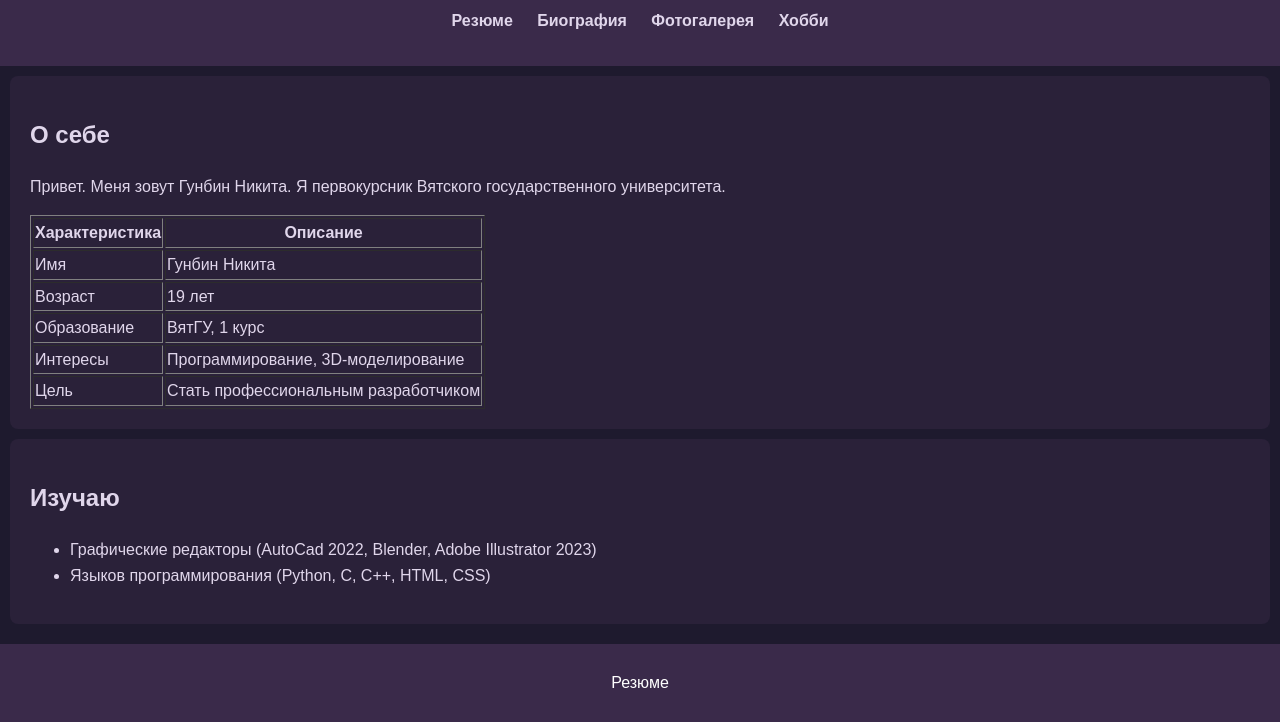
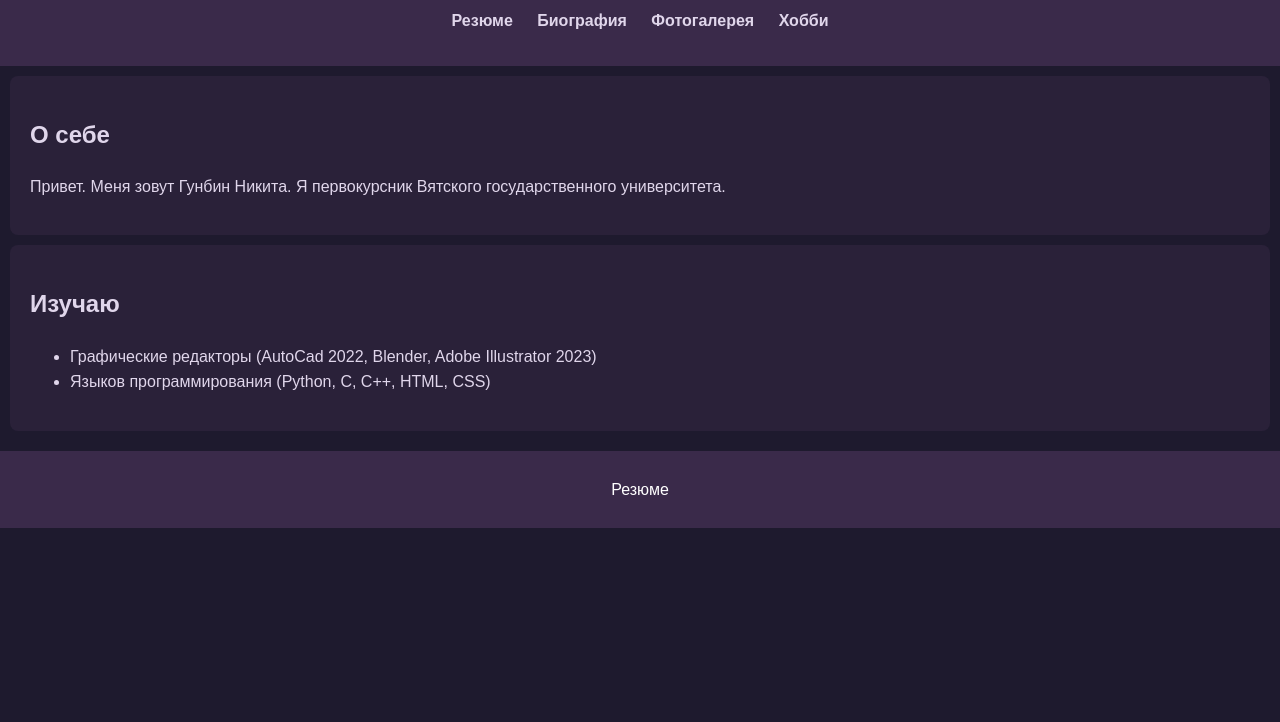
Before and after one commit to Sn0wDr1ft/-, a plain HTML site: page index.html in a window 1280 px wide. Shown: the part 102-824 px from the top of the page. After the commit the page ends 800 px from the top, so only its background shows below. Drawn offline with Linux system fonts and the light colour scheme.

Commit message:
index.html

```diff
--- a/index.html
+++ b/index.html
@@ -23,33 +23,6 @@
   <section>
     <h2>О себе</h2>
     <p>Привет. Меня зовут Гунбин Никита. Я первокурсник Вятского государственного университета.</p>
-
-    <table border="1">
-      <tr>
-        <th>Характеристика</th>
-        <th>Описание</th>
-      </tr>
-      <tr>
-        <td>Имя</td>
-        <td>Гунбин Никита</td>
-      </tr>
-      <tr>
-        <td>Возраст</td>
-        <td>19 лет</td>
-      </tr>
-      <tr>
-        <td>Образование</td>
-        <td>ВятГУ, 1 курс</td>
-      </tr>
-      <tr>
-        <td>Интересы</td>
-        <td>Программирование, 3D-моделирование</td>
-      </tr>
-      <tr>
-        <td>Цель</td>
-        <td>Стать профессиональным разработчиком</td>
-      </tr>
-    </table>
   </section>
 
   <section>
@@ -61,7 +34,7 @@
   </section>
 
   <footer>
-    <p>Резюме</p>
+    <p> Резюме</p>
   </footer>
 </body>
 </html>
```
